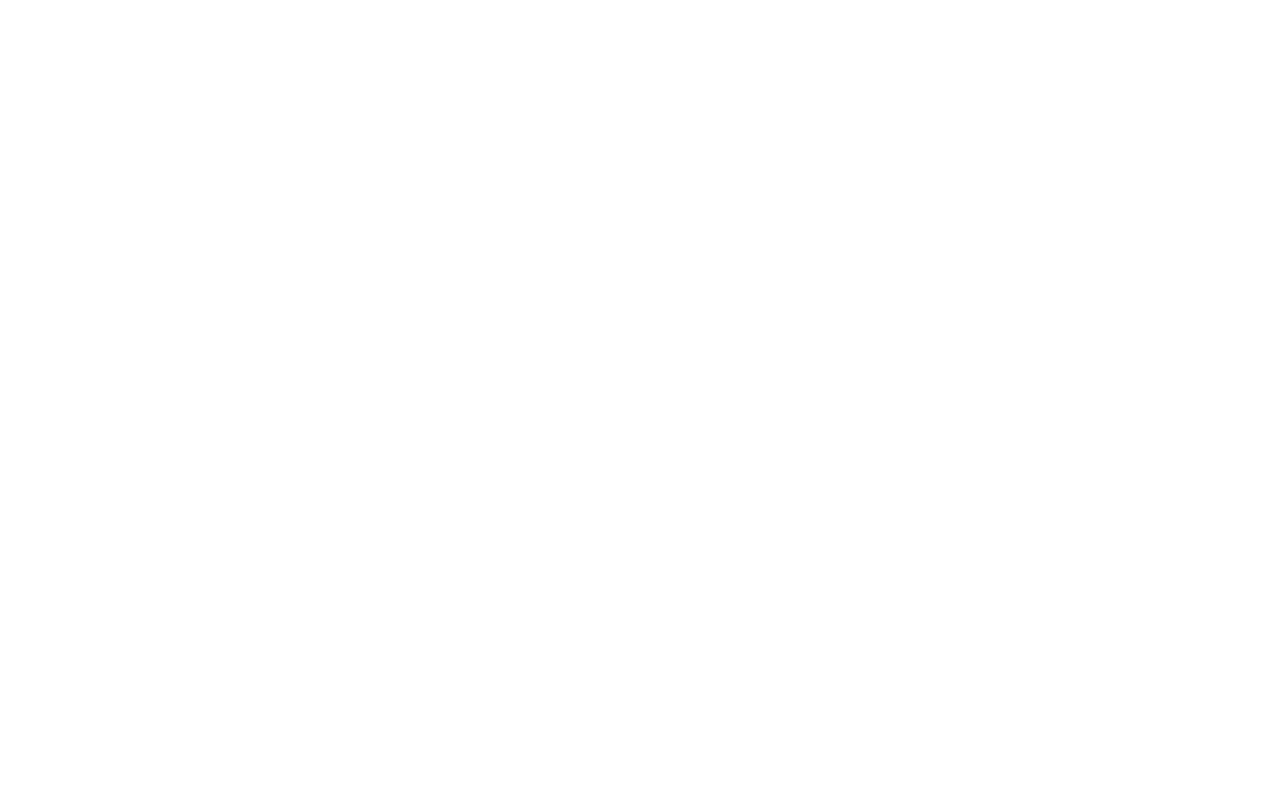
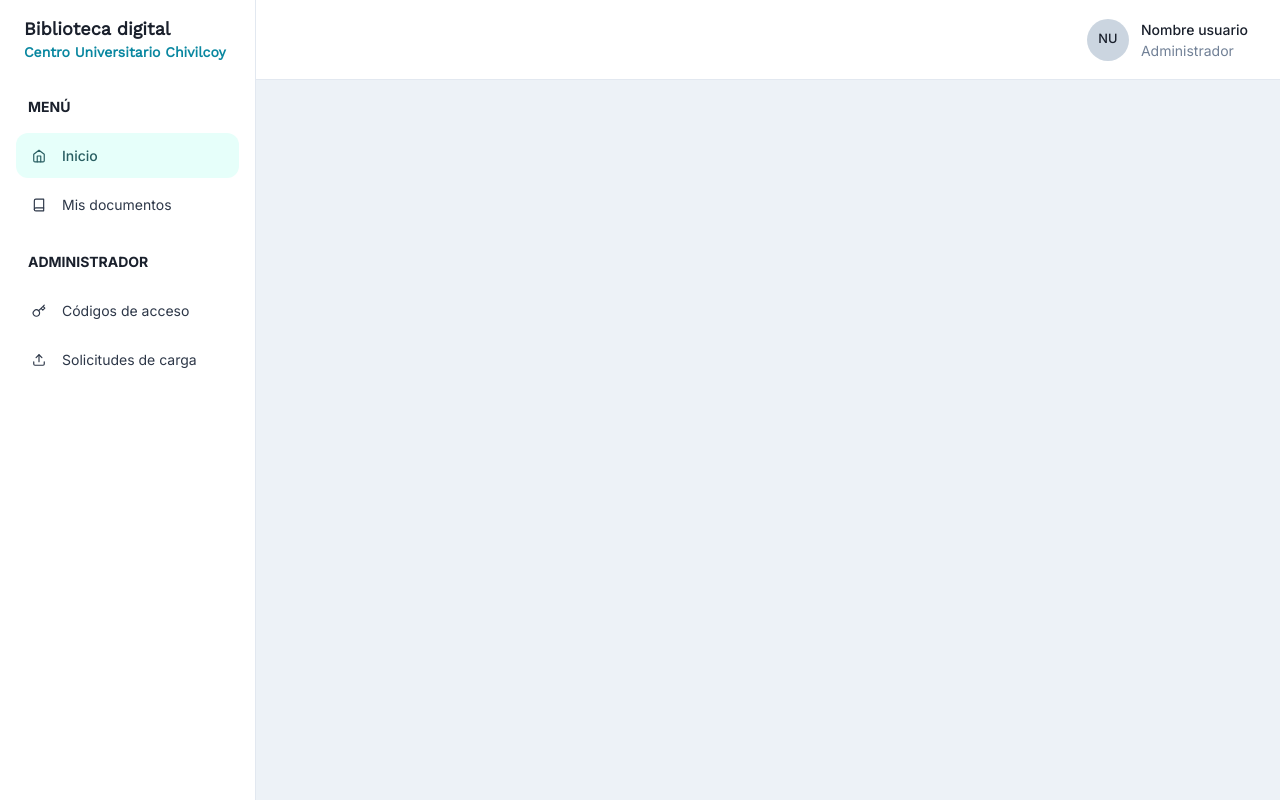
Before and after one commit to federicodesia/biblioteca-digital, a React (Vite) app in the folder frontend/: page /home in a window 1280 px wide. Before the commit this address had no page. Built offline with nearby package versions, Linux system fonts and the light colour scheme.

Commit message:
Estructura de la página principal. Correciones en el tema.

```diff
--- a/frontend/src/App.tsx
+++ b/frontend/src/App.tsx
@@ -2,6 +2,7 @@
 import LoginForm from "./components/forms/login-form"
 import RegisterForm from "./components/forms/register-form"
 import VerificationForm from "./components/forms/verification-form"
+import MainPage from "./pages/main-page"
 import WelcomePage from "./pages/welcome-page"
 
 function App() {
@@ -11,6 +12,11 @@
       <Route path="/login" element={<WelcomePage form={<LoginForm />} />} />
       <Route path="/verification" element={<WelcomePage form={<VerificationForm />} />} />
       <Route path="/register" element={<WelcomePage form={<RegisterForm />} />} />
+
+      <Route path="/home" element={<MainPage />} />
+      <Route path="/my-documents" element={<MainPage />} />
+      <Route path="/access-codes" element={<MainPage />} />
+      <Route path="/upload-requests" element={<MainPage />} />
     </Routes>
   )
 }
--- a/frontend/src/components/forms/login-form.tsx
+++ b/frontend/src/components/forms/login-form.tsx
@@ -22,13 +22,13 @@
         }
         bottom={
             <>
-                <Button>
+                <Button colorScheme='blue'>
                     Iniciar sesión
                 </Button>
 
                 <Text color='gray.600' align='center'>
                     ¿No tienes una cuenta?{' '}
-                    <Link to='/verification'>
+                    <Link to='/verification' color='blue.400'>
                         Registrarme
                     </Link>
                 </Text>
--- a/frontend/src/components/forms/register-form.tsx
+++ b/frontend/src/components/forms/register-form.tsx
@@ -34,13 +34,13 @@
         }
         bottom={
             <>
-                <Button>
+                <Button colorScheme='blue'>
                     Registrarme
                 </Button>
 
                 <Text color='gray.600' align='center'>
                     ¿Ya tienes una cuenta?{' '}
-                    <Link to='/'>
+                    <Link to='/' color='blue.400'>
                         Iniciar sesión
                     </Link>
                 </Text>
--- a/frontend/src/components/forms/verification-form.tsx
+++ b/frontend/src/components/forms/verification-form.tsx
@@ -21,13 +21,13 @@
         }
         bottom={
             <>
-                <Button>
+                <Button colorScheme='blue'>
                     Continuar
                 </Button>
 
                 <Text color='gray.600' align='center'>
                     ¿Ya tienes una cuenta?{' '}
-                    <Link to='/login'>
+                    <Link to='/login' color='blue.400'>
                         Iniciar sesión
                     </Link>
                 </Text>
--- a/frontend/src/components/link.tsx
+++ b/frontend/src/components/link.tsx
@@ -2,7 +2,7 @@
 import { Link as ReactRouterLink, LinkProps as ReactRouterLinkProps } from 'react-router-dom';
 
 const Link = (props: ChakraLinkProps & ReactRouterLinkProps) => {
-    return <ChakraLink as={ReactRouterLink} color='blue.400' {...props} />
+    return <ChakraLink as={ReactRouterLink} textDecoration='none' {...props} />
 }
 
 export default Link
--- /dev/null
+++ b/frontend/src/components/navbar.tsx
@@ -0,0 +1,56 @@
+import { IconButton, Avatar, Flex, HStack, VStack, Text, Menu, MenuButton, MenuItem, MenuList } from '@chakra-ui/react';
+import { FiMenu, FiLogOut } from 'react-icons/fi';
+
+interface NavbarProps {
+    showSidebarButton: boolean
+    onOpen: () => void;
+}
+
+const Navbar = ({ showSidebarButton, onOpen }: NavbarProps) => {
+    return (
+        <Flex
+            h='20'
+            px='8'
+            alignItems='center'
+            bg='white'
+            borderBottomWidth='1px'
+            borderBottomColor='gray.200'
+            justifyContent={showSidebarButton ? 'space-between' : 'flex-end'}>
+
+            {
+                showSidebarButton && <IconButton
+                    variant='outline'
+                    aria-label='Abrir menu lateral'
+                    icon={<FiMenu />}
+                    onClick={onOpen} />
+            }
+
+            <UserMenu />
+        </Flex >
+    );
+}
+
+const UserMenu = () => {
+    return <Menu>
+        <MenuButton py='2' fontSize='sm'>
+            <HStack spacing='3'>
+                <Avatar h='42px' w='42px' size='sm' bg='gray.300' name='Nombre usuario' />
+
+                <VStack
+                    display={{ base: 'none', md: 'flex' }}
+                    alignItems='flex-start'
+                    spacing='0'>
+
+                    <Text fontWeight='500'>Nombre usuario</Text>
+                    <Text color='gray.500'>Administrador</Text>
+                </VStack>
+            </HStack>
+        </MenuButton>
+
+        <MenuList fontSize='sm'>
+            <MenuItem icon={<FiLogOut />}>Cerrar sesión</MenuItem>
+        </MenuList>
+    </Menu>
+}
+
+export default Navbar
--- /dev/null
+++ b/frontend/src/components/sidebar.tsx
@@ -0,0 +1,128 @@
+import { Box, CloseButton, Flex, Heading, Stack, Text } from "@chakra-ui/react"
+import { ReactNode } from "react"
+import { FiBook, FiHome, FiKey, FiUpload } from "react-icons/fi"
+import { useMatch, useResolvedPath } from "react-router-dom"
+import useColorScheme from "../hooks/use-color-scheme"
+import Link from "./link"
+
+interface NavigationItemProps {
+    to: string
+    text: string
+    icon: ReactNode
+}
+
+type NavigationItemsProps = {
+    title?: string
+    items: NavigationItemProps[]
+}[]
+
+const navigationItems: NavigationItemsProps = [
+    {
+        title: 'Menú',
+        items: [
+            { to: '/home', text: 'Inicio', icon: <FiHome /> },
+            { to: '/my-documents', text: 'Mis documentos', icon: <FiBook /> }
+        ]
+    },
+    {
+        title: 'Administrador',
+        items: [
+            { to: '/access-codes', text: 'Códigos de acceso', icon: <FiKey /> },
+            { to: '/upload-requests', text: 'Solicitudes de carga', icon: <FiUpload /> }
+        ]
+    }
+]
+
+interface SidebarProps {
+    onClose: () => void
+}
+
+const Sidebar = ({ onClose }: SidebarProps) => {
+    const { secondaryScheme } = useColorScheme()
+
+    return <Box
+        transition='1s ease'
+        bg='white'
+        borderRight='1px'
+        borderRightColor='gray.200'
+        h='full'>
+
+        <Flex h='20' alignItems='center' mx='6' justifyContent='space-between'>
+            <Heading
+                fontWeight={600}
+                fontSize='lg'>
+
+                Biblioteca digital
+                <br />
+                <Text as='span' color={secondaryScheme[700]} fontSize='sm'>
+                    Centro Universitario Chivilcoy
+                </Text>
+            </Heading>
+
+            <CloseButton display={{ base: 'flex', md: 'none' }} onClick={onClose} />
+        </Flex>
+
+        <Stack p='4' spacing='6'>
+            {
+                navigationItems.map((navigation, index) => {
+                    return <Stack key={`${navigation.title} ${index}`} spacing='4'>
+
+                        {
+                            navigation.title && <Text
+                                ml='12px'
+                                textTransform='uppercase'
+                                fontWeight='700'
+                                fontSize='sm'
+                                letterSpacing='1'>
+
+                                {navigation.title}
+                            </Text>
+                        }
+
+                        <Stack spacing={1}>
+                            {
+                                navigation.items.map((item, index) => (
+                                    <NavigationItem key={`${item.text} ${index}`} {...item} />
+                                ))
+                            }
+                        </Stack>
+                    </Stack>
+                })
+            }
+        </Stack>
+    </Box>
+}
+
+const NavigationItem = ({ to, text, icon }: NavigationItemProps) => {
+    const { primaryScheme } = useColorScheme()
+
+    const resolved = useResolvedPath(to);
+    const match = useMatch({ path: resolved.pathname, end: true });
+    const isActive = match !== null
+
+    return (
+        <Link
+            to={to}
+            fontSize='sm'
+            rounded='xl'
+            px='4'
+            py='3'
+            fontWeight={isActive ? 500 : 400}
+            color={isActive ? primaryScheme[700] : 'gray.700'}
+            bg={isActive ? primaryScheme[50] : 'transparent'}
+            _hover={{ bg: isActive ? primaryScheme[100] : 'gray.100' }}>
+
+            <Flex
+                align='center'
+                gap='4'>
+
+                {icon}
+                <Text>
+                    {text}
+                </Text>
+            </Flex>
+        </Link>
+    )
+}
+
+export default Sidebar
--- /dev/null
+++ b/frontend/src/components/underlined_text.tsx
@@ -0,0 +1,31 @@
+import { Text } from "@chakra-ui/react"
+import useColorScheme from "../hooks/use-color-scheme"
+
+interface UnderlinedTextProps {
+    children: string,
+    color?: string,
+    opacity?: string
+}
+
+const UnderlinedText = ({ children, color, opacity = '1' }: UnderlinedTextProps) => {
+    const { primaryScheme } = useColorScheme()
+
+    return <Text
+        as='span'
+        position='relative'
+        _after={{
+            content: "''",
+            width: 'full',
+            height: '30%',
+            position: 'absolute',
+            bottom: 1,
+            left: 0,
+            bg: color ?? primaryScheme[500],
+            opacity: opacity,
+            zIndex: -1,
+        }}>
+        {children}
+    </Text>
+}
+
+export default UnderlinedText
--- /dev/null
+++ b/frontend/src/hooks/use-color-scheme.tsx
@@ -0,0 +1,16 @@
+import { useTheme } from "@chakra-ui/react"
+import { primaryColorScheme, secondaryColorScheme } from "../theme";
+
+type Token = 50 | 100 | 200 | 300 | 400 | 500 | 600 | 700 | 800 | 900
+type ColorScheme = {
+    [key in Token]: string
+}
+
+const useColorScheme = () => {
+    const theme = useTheme()
+    const primaryScheme: ColorScheme = theme.colors[primaryColorScheme]
+    const secondaryScheme: ColorScheme = theme.colors[secondaryColorScheme]
+    return { primaryScheme, secondaryScheme }
+}
+
+export default useColorScheme
--- /dev/null
+++ b/frontend/src/pages/main-page.tsx
@@ -0,0 +1,56 @@
+import { ReactNode, useEffect } from 'react';
+import { Box, Flex, Drawer, DrawerContent, useDisclosure, useMediaQuery } from '@chakra-ui/react';
+import { down } from '../theme/breakpoints';
+import Navbar from '../components/navbar';
+import Sidebar from '../components/sidebar';
+
+interface MainPageProps {
+    children?: ReactNode
+}
+
+const MainPage = ({ children }: MainPageProps) => {
+    const { isOpen, onOpen, onClose } = useDisclosure()
+
+    const [isDownMd] = useMediaQuery(down('md'))
+    useEffect(() => onClose(), [isDownMd])
+
+    return <Flex
+        position='fixed'
+        top='0'
+        left='0'
+        bottom='0'
+        right='0'
+        overflow='hidden'
+        bg='gray.100'>
+
+        {
+            !isDownMd && <Box w={64} flexShrink={0} >
+                <Sidebar onClose={() => onClose} />
+            </Box>
+        }
+
+        <Drawer
+            autoFocus={false}
+            isOpen={isOpen}
+            placement='left'
+            size='full'
+            onClose={onClose}
+            onOverlayClick={onClose}>
+
+            <DrawerContent>
+                <Sidebar onClose={onClose} />
+            </DrawerContent>
+        </Drawer>
+
+        <Flex direction='column' flex='1'>
+            <Navbar showSidebarButton={isDownMd} onOpen={onOpen} />
+
+            <Box flex='1' position='relative' overflowY='auto'>
+                {children}
+            </Box>
+        </Flex>
+    </Flex>
+
+}
+
+export default MainPage
--- a/frontend/src/pages/welcome-page.tsx
+++ b/frontend/src/pages/welcome-page.tsx
@@ -1,5 +1,7 @@
 import { Stack, Flex, Box, Heading, Text, Icon, IconProps, useMediaQuery } from '@chakra-ui/react';
 import { ReactNode } from 'react';
+import UnderlinedText from '../components/underlined_text';
+import useColorScheme from '../hooks/use-color-scheme';
 import { up } from '../theme/breakpoints';
 
 interface WelcomePageProps {
@@ -7,6 +9,7 @@
 }
 
 const WelcomePage = ({ form }: WelcomePageProps) => {
+    const { secondaryScheme } = useColorScheme()
     const [upMd] = useMediaQuery(up('md'))
 
     return <Flex
@@ -30,23 +33,11 @@
                     lineHeight={1.1}
                     fontWeight={600}
                     fontSize={{ base: '3xl', sm: '4xl', lg: '6xl' }}>
-                    <Text
-                        as='span'
-                        position='relative'
-                        _after={{
-                            content: "''",
-                            width: 'full',
-                            height: '30%',
-                            position: 'absolute',
-                            bottom: 1,
-                            left: 0,
-                            bg: 'cyan.700',
-                            zIndex: -1,
-                        }}>
+                    <UnderlinedText color={secondaryScheme[700]}>
                         Biblioteca digital
-                    </Text>
+                    </UnderlinedText>
                     <br />
-                    <Text as='span' color='cyan.700'>
+                    <Text as='span' color={secondaryScheme[700]}>
                         Centro Universitario Chivilcoy
                     </Text>
                 </Heading>
@@ -73,7 +64,7 @@
                             position='absolute'
                             top={6}
                             zIndex={-1}
-                            color='cyan.50' />
+                            color={secondaryScheme[50]} />
 
                         <Box
                             position='relative'
--- a/frontend/src/theme/index.ts
+++ b/frontend/src/theme/index.ts
@@ -1,5 +1,8 @@
 import { extendTheme, withDefaultColorScheme } from '@chakra-ui/react'
 import { breakpoints } from './breakpoints'
+
+export const primaryColorScheme = 'teal'
+export const secondaryColorScheme = 'cyan'
 
 const theme = extendTheme(
     {
@@ -9,7 +12,7 @@
             body: `Inter, system-ui, sans-serif`,
         }
     },
-    withDefaultColorScheme({ colorScheme: 'blue' })
+    withDefaultColorScheme({ colorScheme: primaryColorScheme })
 )
 
 export default theme
```
